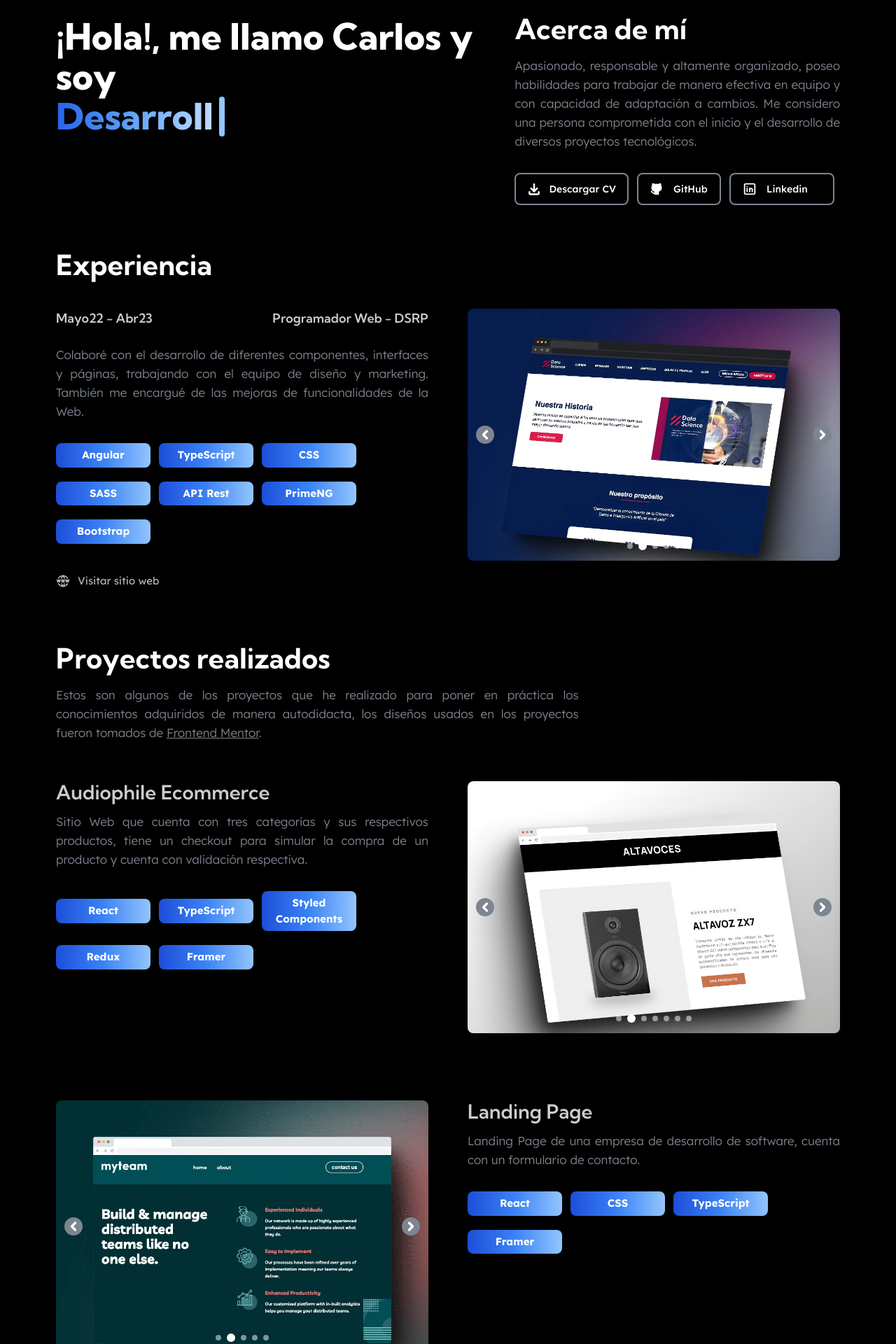
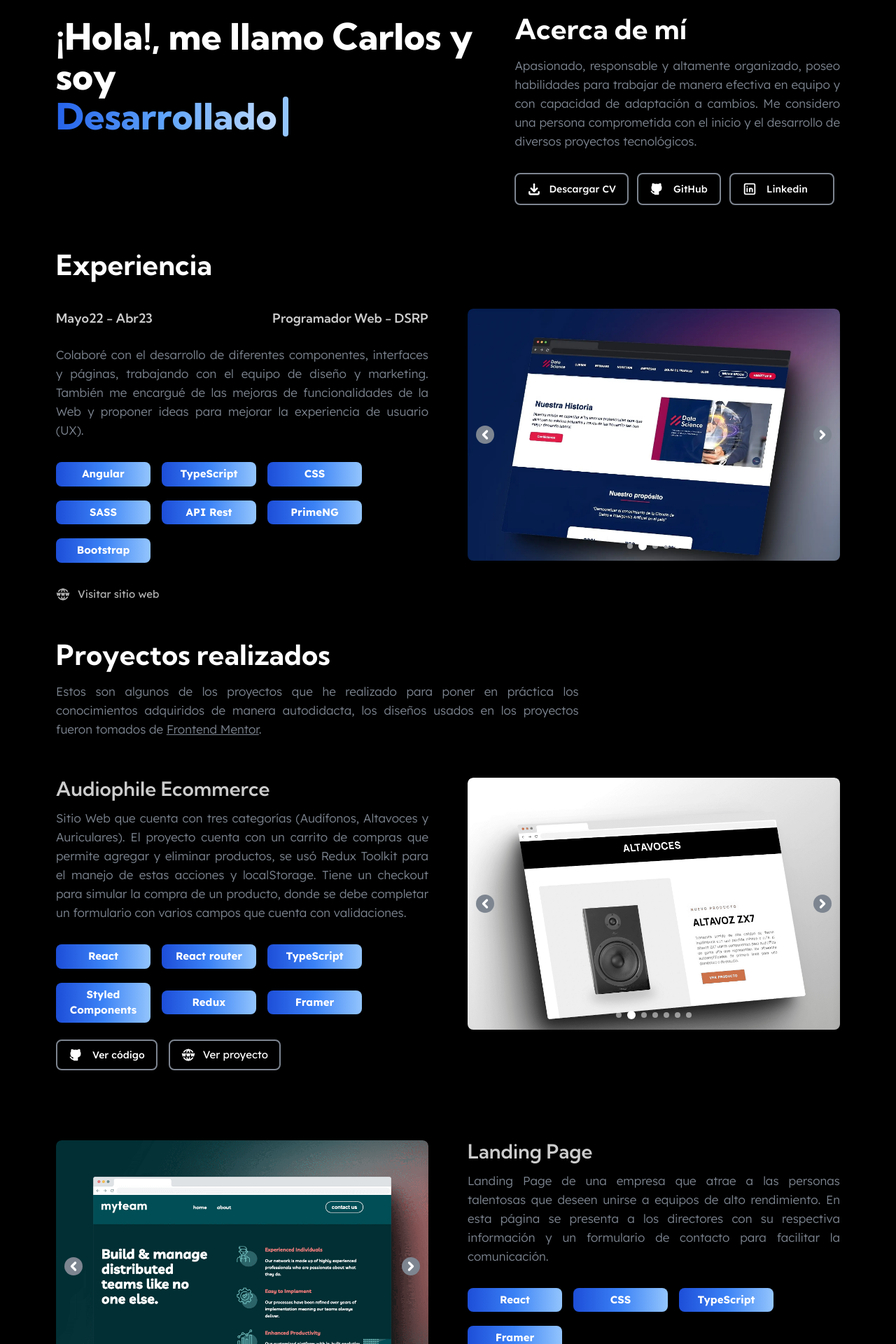
Before and after one commit to carlostrujilloneyra/portfolio-project, a Next.js app: page / in a window 1280 px wide. Shown: the part 120-2040 px from the top of the page at 70% size. Built offline with nearby package versions, Linux system fonts and the light colour scheme.

Commit message:
Sección de proyectos terminada

```diff
--- a/src/components/hero/Hero.tsx
+++ b/src/components/hero/Hero.tsx
@@ -13,10 +13,10 @@ export const Hero = () => {
             <Typewriter
               options={{
                 strings: [
-                  "Desarrollador Frontend",
-                  "Programador Web",
-                  "React Developer",
-                  "Desarollador Web",
+                  "Desarrollador Frontend.",
+                  "Programador Web.",
+                  "React Developer.",
+                  "Desarollador Web.",
                 ],
                 deleteSpeed: 80,
                 wrapperClassName: "frontend-gradient",
--- a/src/components/main/Main.tsx
+++ b/src/components/main/Main.tsx
@@ -9,7 +9,7 @@ export const Main = () => {
 
   return (
     <>
-      <main className="padding-x container-max-width py-4 sm:py-6 lg:py-8">
+      <main className="padding-x container-max-width py-4 pb-8 sm:py-9 sm:pt-7 lg:py-12 lg:pt-7">
         <h2 className="subtitle-portfolio mb-5">Proyectos realizados</h2>
         <p className="mb-6 text-justify text-[17px] font-light leading-[27px] text-colorText sm:mb-6 lg:w-2/3">
           Estos son algunos de los proyectos que he realizado para poner en
--- /dev/null
+++ b/src/components/main/components/ProjectButtons.tsx
@@ -0,0 +1,32 @@
+import { IconBrandGithubFilled, IconWorldWww } from "@tabler/icons-react";
+import Link from "next/link";
+
+interface Props {
+  url_github: string;
+  url_website: string;
+}
+
+export const ProjectButtons = ({ url_github, url_website }: Props) => {
+  return (
+    <>
+      <div className="mt-8 grid grid-cols-[repeat(2,max-content)] gap-x-3 gap-y-4 min-[550px]:grid-cols-[repeat(2,max-content)] sm:gap-x-3 min-[740px]:mt-3 lg:mt-6 lg:gap-x-4 lg:gap-y-0">
+        <Link
+          href={url_github}
+          target="_blank"
+          className="social-network grid grid-cols-[22px,max-content] items-center  gap-x-3 lg:hover:bg-[#232326]"
+        >
+          <IconBrandGithubFilled size={20} color="#fff" stroke={3} />
+          Ver código
+        </Link>
+        <Link
+          href={url_website}
+          target="_blank"
+          className="social-network grid grid-cols-[23px,1fr] items-center gap-x-2  py-[10px] text-[15px] font-normal text-white lg:hover:bg-[#232326]"
+        >
+          <IconWorldWww size={20} color="#fff" stroke={2} />
+          Ver proyecto
+        </Link>
+      </div>
+    </>
+  );
+};
--- a/src/components/main/components/ProjectCard.tsx
+++ b/src/components/main/components/ProjectCard.tsx
@@ -2,26 +2,37 @@ import { Project } from "@/libs/types/project.interface";
 import { ProjectInfo } from ".";
 import { TechnologyList } from "@/components/section/components";
 import { Carousel } from "@/components/shared/Carousel";
+import { ProjectButtons } from "./ProjectButtons";
 
 interface Props {
   project: Project;
 }
 
 export const ProjectCard = ({ project }: Props) => {
-  const { title, description, technologies, images, orderDifferent } = project;
+  const {
+    title,
+    description,
+    technologies,
+    images,
+    orderDifferent,
+    url_github,
+    url_website,
+  } = project;
 
   return (
     <>
       <div
         className={`grid ${
           orderDifferent ? "grid-different" : "grid-normal"
-        } gap-y-8 py-5 pt-8 sm:gap-x-8 min-[740px]:gap-x-12 min-[740px]:gap-y-0
-        lg:gap-x-14 lg:py-8
+        } gap-y-8 pb-4 pt-8 sm:gap-x-8 min-[740px]:gap-x-12 min-[740px]:gap-y-0
+        lg:gap-x-14 lg:pb-5
         `}
       >
         <div className={`${orderDifferent && "order-4"}`}>
           <ProjectInfo title={title} description={description} />
           <TechnologyList technologies={technologies} />
+          {/* Aquí irán botones para ver proyecto y código */}
+          <ProjectButtons url_github={url_github} url_website={url_website} />
         </div>
 
         <Carousel images={images} />
--- a/src/components/main/components/ProjectList.tsx
+++ b/src/components/main/components/ProjectList.tsx
@@ -7,7 +7,7 @@ interface Props {
 
 export const ProjectList = ({ projects }: Props) => {
   return (
-    <section className="grid gap-y-3 sm:gap-y-5 lg:gap-y-8">
+    <section className="grid gap-y-4 sm:gap-y-12">
       {projects.map((project) => (
         <ProjectCard key={project.title} project={project} />
       ))}
--- a/src/components/main/components/index.ts
+++ b/src/components/main/components/index.ts
@@ -1,3 +1,4 @@
 export * from "./ProjectList";
+export * from "./ProjectCard";
 export * from "./ProjectInfo";
-export * from "./ProjectCard";
+export * from "./ProjectInfo";
--- a/src/components/section/SectionExperience.tsx
+++ b/src/components/section/SectionExperience.tsx
@@ -12,7 +12,7 @@ export const SectionExperience = () => {
     <>
       <div className="padding-x container-max-width py-5">
         <h2 className="subtitle-portfolio mb-6">Experiencia</h2>
-        <section className="grid gap-y-8 py-5 sm:gap-x-8 min-[740px]:grid-cols-[.8fr,1fr] min-[740px]:gap-x-12 min-[740px]:gap-y-0 lg:grid-cols-[.7fr,1fr] lg:gap-x-14 min-[1140px]:grid-cols-2 min-[1350px]:grid-cols-[1fr,.9fr]">
+        <section className="grid gap-y-8 py-5 pb-0 sm:gap-x-8 min-[740px]:grid-cols-[.8fr,1fr] min-[740px]:gap-x-12 min-[740px]:gap-y-0 lg:grid-cols-[.7fr,1fr] lg:gap-x-14 min-[1140px]:grid-cols-2 min-[1350px]:grid-cols-[1fr,.9fr]">
           <div>
             <TechnologyInfo
               date={date}
--- a/src/components/section/components/TechnologyList.tsx
+++ b/src/components/section/components/TechnologyList.tsx
@@ -8,7 +8,7 @@ interface Props {
 export const TechnologyList = ({ technologies }: Props) => {
   return (
     <>
-      <div className="mb-8 mt-8 grid grid-cols-[repeat(auto-fill,minmax(85px,125px))]  items-center gap-x-3 gap-y-5 lg:grid-cols-[repeat(auto-fill,minmax(95px,135px))]">
+      <div className="mb-3 mt-8 grid grid-cols-[repeat(auto-fill,minmax(85px,125px))] items-center gap-x-3 gap-y-5 min-[740px]:mb-6 lg:grid-cols-[repeat(auto-fill,minmax(95px,135px))] lg:gap-x-4">
         {technologies.map(({ id, name }) => (
           <Technology key={id} technology={name} />
         ))}
--- a/src/components/shared/Carousel.tsx
+++ b/src/components/shared/Carousel.tsx
@@ -32,7 +32,7 @@ export const Carousel = ({ images }: Props) => {
 
   return (
     <>
-      <div className="relative -order-1 max-h-[370px] overflow-hidden rounded-lg min-[740px]:order-1 min-[740px]:max-h-[260px] min-[790px]:max-h-[280px] min-[940px]:max-h-[330px] lg:max-h-[360px] min-[1400px]:max-h-[380px]">
+      <div className="relative -order-1 max-h-[370px] overflow-hidden rounded-lg min-[740px]:order-1 min-[740px]:max-h-[225px] min-[820px]:max-h-[280px] min-[940px]:max-h-[330px] lg:max-h-[360px] min-[1400px]:max-h-[380px]">
         <div
           className="flex transition-transform duration-700 ease-in-out"
           style={{ transform: `translateX(-${curr * 100}%)` }}
@@ -46,7 +46,6 @@ export const Carousel = ({ images }: Props) => {
               alt={alt}
               width={width}
               height={height}
-              priority={true}
             />
           ))}
         </div>
--- a/src/libs/data/experience-data.ts
+++ b/src/libs/data/experience-data.ts
@@ -4,7 +4,7 @@ export const experienceData: Experience = {
   date: "Mayo22 - Abr23",
   company: "DSRP",
   description:
-    "Colaboré con el desarrollo de diferentes componentes, interfaces y páginas, trabajando con el equipo de diseño y marketing. También me encargué de las mejoras de funcionalidades de la Web.",
+    "Colaboré con el desarrollo de diferentes componentes, interfaces y páginas, trabajando con el equipo de diseño y marketing. También me encargué de las mejoras de funcionalidades de la Web y proponer ideas para mejorar la experiencia de usuario (UX).",
   role: "Programador Web",
   technologies: [
     {
--- a/src/libs/data/projects-data.ts
+++ b/src/libs/data/projects-data.ts
@@ -4,11 +4,16 @@ export const projectsData: Project[] = [
   {
     title: "Audiophile Ecommerce",
     description:
-      "Sitio Web que cuenta con tres categorías y sus respectivos productos, tiene un checkout para simular la compra de un producto y cuenta con validación respectiva.",
+      "Sitio Web que cuenta con tres categorías (Audífonos, Altavoces y Auriculares). El proyecto cuenta con un carrito de compras que permite agregar y eliminar productos, se usó Redux Toolkit para el manejo de estas acciones y localStorage. Tiene un checkout para simular la compra de un producto, donde se debe completar un formulario con varios campos que cuenta con validaciones.",
     technologies: [
       {
         id: "React",
         name: "React",
+      },
+
+      {
+        id: "React router",
+        name: "React router",
       },
 
       {
@@ -82,12 +87,15 @@ export const projectsData: Project[] = [
       },
     ],
     orderDifferent: false,
+    url_github:
+      "https://github.com/carlostrujilloneyra/proyecto-audiophile-ecommerce",
+    url_website: "https://main--ecommerce-carlos-trujillo-neyra.netlify.app/",
   },
 
   {
     title: "Landing Page",
     description:
-      "Landing Page de una empresa de desarrollo de software, cuenta con un formulario de contacto.",
+      "Landing Page de una empresa que atrae a las personas talentosas que deseen unirse a equipos de alto rendimiento. En esta página se presenta a los directores con su respectiva información y un formulario de contacto para facilitar la comunicación.",
     technologies: [
       {
         id: "React",
@@ -146,12 +154,14 @@ export const projectsData: Project[] = [
       },
     ],
     orderDifferent: true,
+    url_github: "https://github.com/carlostrujilloneyra/landing-page-project",
+    url_website: "https://landing-page-carlos-trujillo.netlify.app/",
   },
 
   {
     title: "Photosnap",
     description:
-      "Landing Page de una empresa de fotografía, cuenta con varias páginas como Home, Stories, Features y Pricing, es totalmente responsive.",
+      "Plataforma diseñada para fotógrafos y narradores visuales. El objetivo es simplificar la experiencia de compartir fotos, contar historias y conectarse con otras personas. Cuenta con varias páginas como Home, Stories (donde los fotógrafos pueden compartir sus fotografías), Features y Pricing (donde se pueden ver los diferentes planes mensuales y anuales).",
     technologies: [
       {
         id: "React",
@@ -232,12 +242,14 @@ export const projectsData: Project[] = [
       },
     ],
     orderDifferent: false,
+    url_github: "https://github.com/carlostrujilloneyra/proyecto-photosnap",
+    url_website: "https://photo-snap-project-carlos-trujillo.netlify.app/",
   },
 
   {
     title: "Scoot Multi Page",
     description:
-      "Landing Page de una empresa de alquiler de scooters, cuenta con varias páginas como Home, About, Location, Careers. Desarrollado con las tecnologías bases del lado Frontend.",
+      "Landing Page de una empresa de alquiler de scooters que se encuentran en diferentes ubicaciones y su app muestra información del scooter (carga que le queda y un precio aproximado). Tiene varias páginas como Home, About, Location, Careers. Desarrollado con las tecnologías bases del lado Frontend.",
     technologies: [
       {
         id: "HTML",
@@ -292,5 +304,9 @@ export const projectsData: Project[] = [
       },
     ],
     orderDifferent: true,
+    url_github:
+      "https://github.com/carlostrujilloneyra/Scoot-multi-page-Website",
+    url_website:
+      "https://carlostrujilloneyra.github.io/Scoot-multi-page-Website/",
   },
 ];
--- a/src/libs/types/project.interface.ts
+++ b/src/libs/types/project.interface.ts
@@ -4,6 +4,8 @@ export interface Project {
   technologies: Technology[];
   images: Image[];
   orderDifferent: boolean;
+  url_github: string;
+  url_website: string;
 }
 
 interface Technology {
```
Also changed, not shown: public/images/projects/audiophile/Audiophile-checkout.webp, public/images/projects/landing/Landing-Contact.png.
